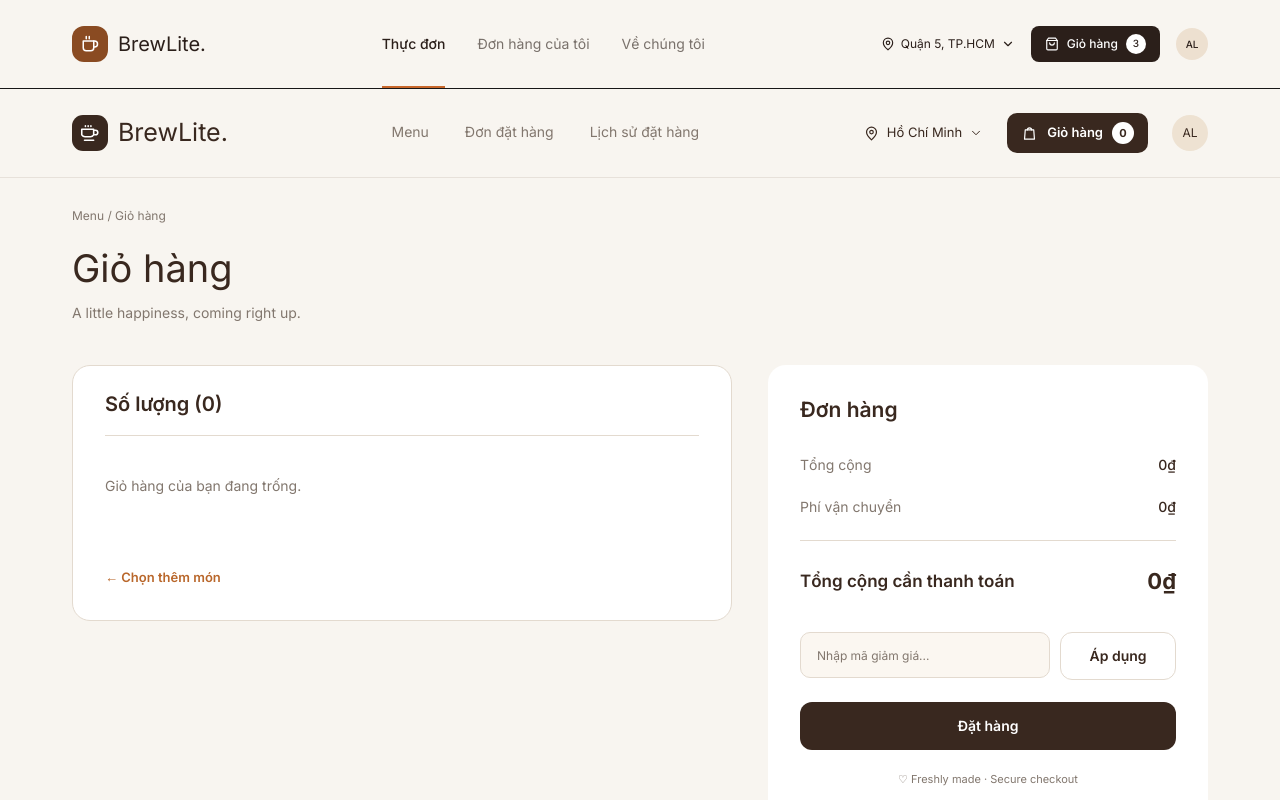
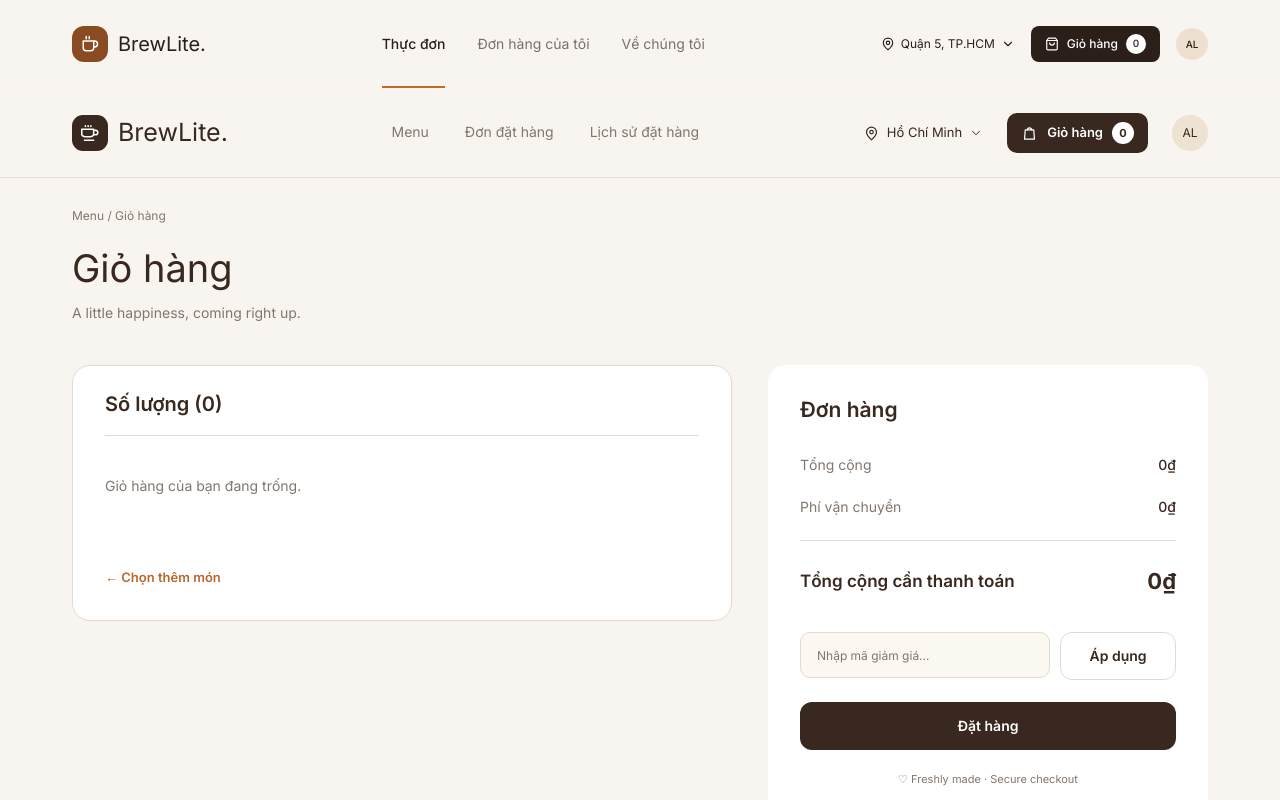
Before and after one commit to TienNguyenle-svg/Brewlite, a Next.js app in the folder frontend/: page /cart in a window 1280 px wide. Shown: the top 800 px of the page. Built offline with nearby package versions, Linux system fonts and the light colour scheme.

Commit message:
feat(header): hiển thị số lượng giỏ hàng, nút thẻ sản phẩm sang trang chi tiết

```diff
--- a/frontend/components/ProductCard.tsx
+++ b/frontend/components/ProductCard.tsx
@@ -1,7 +1,7 @@
 import Image from "next/image";
 import Link from "next/link";
 import { Product } from "@/lib/types";
-import { useCart } from "@/lib/cart-store";
+
 
 export default function ProductCard({ product }: { product: Product }) {
   return (
@@ -45,7 +45,7 @@ export default function ProductCard({ product }: { product: Product }) {
           type="button"
           className="rounded-lg border border-[#EDE6DC] px-3 py-1.5 text-xs font-medium text-[#2B1F1A] hover:bg-[#F8F5F0]"
         >
-          + Quick Add
+          Thêm vào giỏ hàng
         </button>
       </div>
     </article>
--- a/frontend/components/layout/Header.tsx
+++ b/frontend/components/layout/Header.tsx
@@ -1,4 +1,7 @@
+"use client";
+
 import Link from "next/link";
+import { useCart } from "@/lib/cart-store";
 
 function CupIcon() {
   return (
@@ -38,8 +41,11 @@ function BagIcon() {
 }
 
 export default function Header() {
+  // Tổng số ly trong giỏ, lấy từ store nên tự cập nhật khi thêm món
+  const { count } = useCart();
+
   return (
-    <header className="border-b border-[##F8F4E8] bg-[#F8F5F0]">
+    <header className="border-b border-[#F8F4E8] bg-[#F8F5F0]">
       <div className="mx-auto flex h-[88px] max-w-[1440px] items-center justify-between px-4 md:px-[72px]">
         {/* Logo */}
         <Link href="/" className="flex items-center gap-2.5">
@@ -83,8 +89,8 @@ export default function Header() {
           >
             <BagIcon />
             Giỏ hàng
-            <span className="flex h-5 w-5 items-center justify-center rounded-full bg-white text-[10px] text-[#2B1F1A]">
-              3
+            <span className="flex h-5 min-w-5 items-center justify-center rounded-full bg-white px-1 text-[10px] text-[#2B1F1A]">
+              {count}
             </span>
           </Link>
 
```
